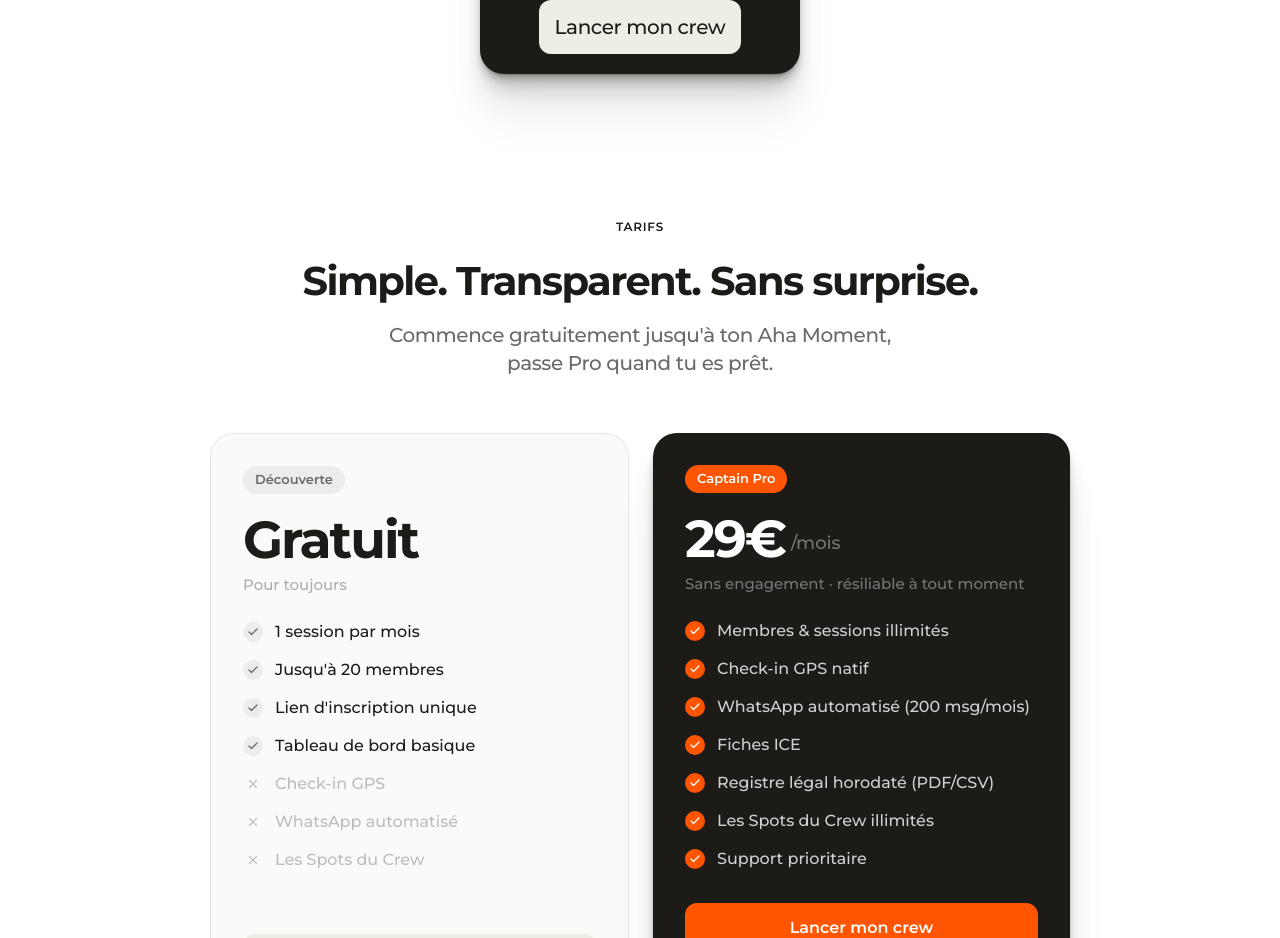
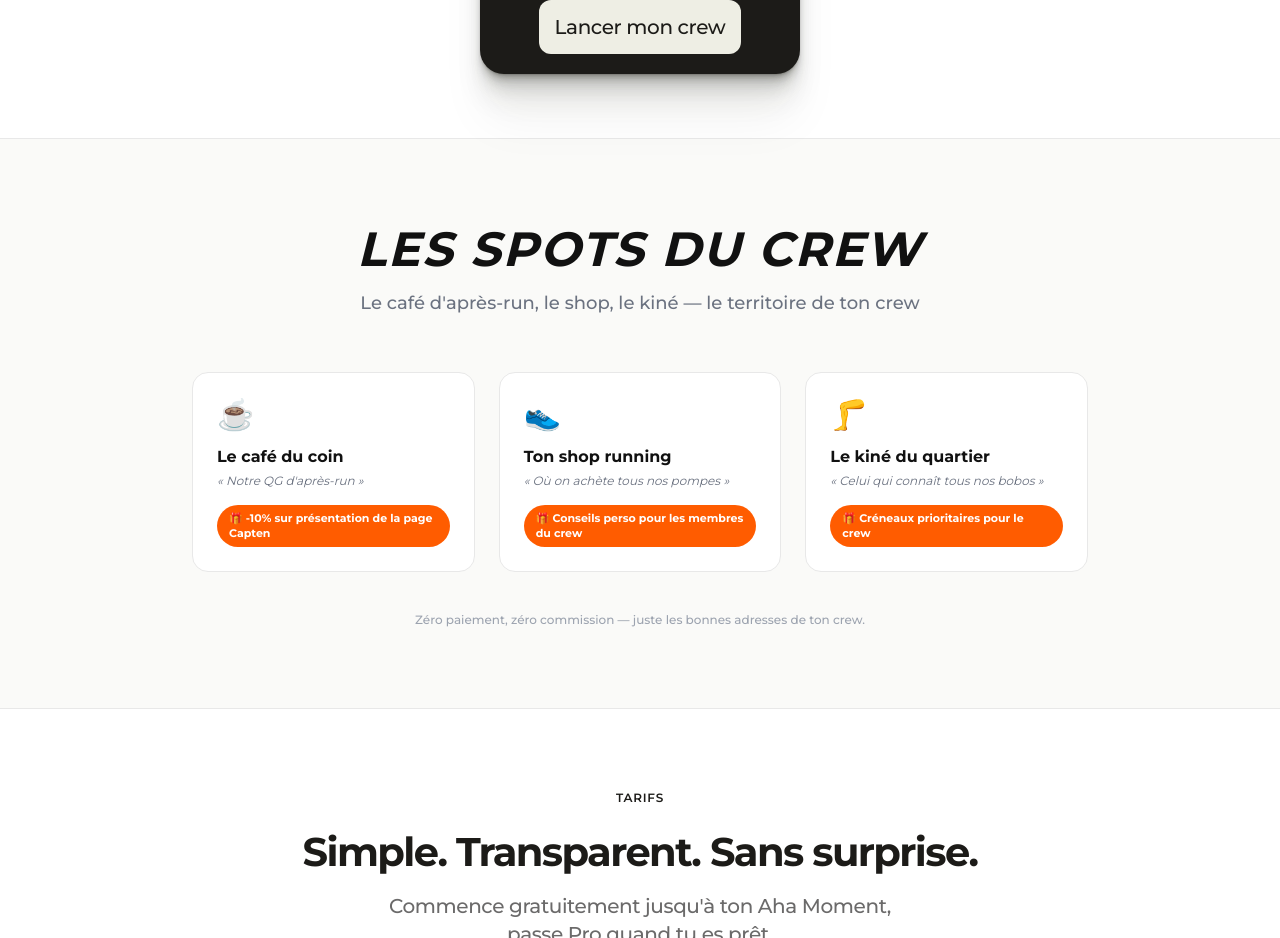
Before and after one commit to cheicknediawara10-crypto/capten, a Next.js app: page / in a window 1280 px wide. Shown: the part 2700-3638 px from the top of the page. Built offline with nearby package versions, Linux system fonts and the light colour scheme; no server answers.

Commit message:
feat(landing): add dedicated 'LES SPOTS DU CREW' marketing section between WhyCapten and Pricing

```diff
--- a/src/app/page.tsx
+++ b/src/app/page.tsx
@@ -7,6 +7,7 @@ import { ProblemCards } from "@/components/landing/ProblemCards";
 import { HowItWorks } from "@/components/landing/HowItWorks";
 import { Features } from "@/components/landing/Features";
 import { WhyCapten } from "@/components/landing/WhyCapten";
+import { SpotsSection } from "@/components/landing/SpotsSection";
 import { Pricing } from "@/components/landing/Pricing";
 import { FAQ } from "@/components/landing/FAQ";
 import { Footer } from "@/components/landing/Footer";
@@ -21,6 +22,7 @@ export default function LandingPage() {
         <HowItWorks />
         <Features />
         <WhyCapten />
+        <SpotsSection />
         <Pricing />
         <FAQ />
       </main>
--- /dev/null
+++ b/src/components/landing/SpotsSection.tsx
@@ -0,0 +1,97 @@
+"use client";
+
+import React from "react";
+import { motion } from "framer-motion";
+
+const SAMPLE_SPOTS = [
+  {
+    emoji: "☕",
+    nom: "Le café du coin",
+    mot: "Notre QG d'après-run",
+    avantage: "🎁 -10% sur présentation de la page Capten",
+  },
+  {
+    emoji: "👟",
+    nom: "Ton shop running",
+    mot: "Où on achète tous nos pompes",
+    avantage: "🎁 Conseils perso pour les membres du crew",
+  },
+  {
+    emoji: "🦵",
+    nom: "Le kiné du quartier",
+    mot: "Celui qui connaît tous nos bobos",
+    avantage: "🎁 Créneaux prioritaires pour le crew",
+  },
+];
+
+export function SpotsSection() {
+  return (
+    <section className="py-20 px-5 bg-[#FAFAF8] border-t border-b border-[#E8E8E8]">
+      <div className="max-w-[1100px] mx-auto text-center">
+
+        {/* Title & Subtitle */}
+        <motion.div
+          initial={{ opacity: 0, y: 20 }}
+          whileInView={{ opacity: 1, y: 0 }}
+          viewport={{ once: true }}
+          transition={{ duration: 0.45 }}
+          className="mb-14 max-w-2xl mx-auto"
+        >
+          <h2
+            className="text-[#111111] leading-tight mb-3 italic uppercase font-black tracking-tight"
+            style={{ fontSize: "clamp(36px, 5vw, 48px)" }}
+          >
+            LES SPOTS DU CREW
+          </h2>
+          <p
+            className="text-[#6B7280] leading-snug"
+            style={{ fontSize: "18px", fontWeight: 500 }}
+          >
+            Le café d&apos;après-run, le shop, le kiné — le territoire de ton crew
+          </p>
+        </motion.div>
+
+        {/* 3 Sample Cards */}
+        <div className="grid grid-cols-1 sm:grid-cols-3 gap-6 max-w-4xl mx-auto mb-10">
+          {SAMPLE_SPOTS.map((spot, i) => (
+            <motion.div
+              key={spot.nom}
+              initial={{ opacity: 0, y: 16 }}
+              whileInView={{ opacity: 1, y: 0 }}
+              viewport={{ once: true }}
+              transition={{ duration: 0.4, delay: i * 0.08 }}
+              className="bg-white rounded-2xl border border-[#E8E8E8] p-6 text-left flex flex-col justify-between hover:border-[#D0D0D0] hover:shadow-[0_4px_20px_rgba(0,0,0,0.05)] transition-all"
+            >
+              <div>
+                <div className="text-3xl mb-3">{spot.emoji}</div>
+                <h3 className="font-extrabold text-base text-[#111111] mb-1">
+                  {spot.nom}
+                </h3>
+                <p className="text-xs text-[#6B7280] italic mb-4">
+                  « {spot.mot} »
+                </p>
+              </div>
+              <div className="mt-auto">
+                <span className="inline-block bg-[#FF5C00] text-white text-[11px] font-bold px-3 py-1.5 rounded-full leading-snug">
+                  {spot.avantage}
+                </span>
+              </div>
+            </motion.div>
+          ))}
+        </div>
+
+        {/* Disclaimer Line */}
+        <motion.p
+          initial={{ opacity: 0 }}
+          whileInView={{ opacity: 1 }}
+          viewport={{ once: true }}
+          transition={{ duration: 0.4, delay: 0.3 }}
+          className="text-xs text-[#9CA3AF] font-medium"
+        >
+          Zéro paiement, zéro commission — juste les bonnes adresses de ton crew.
+        </motion.p>
+
+      </div>
+    </section>
+  );
+}
```
